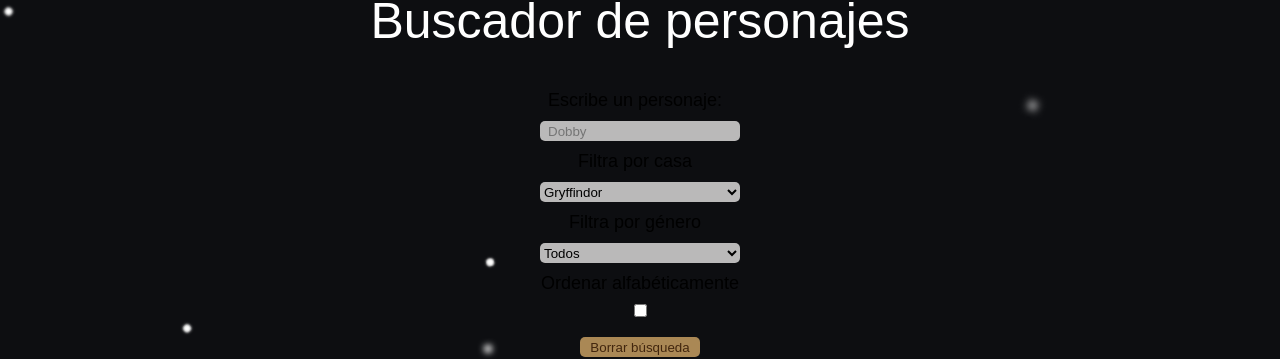
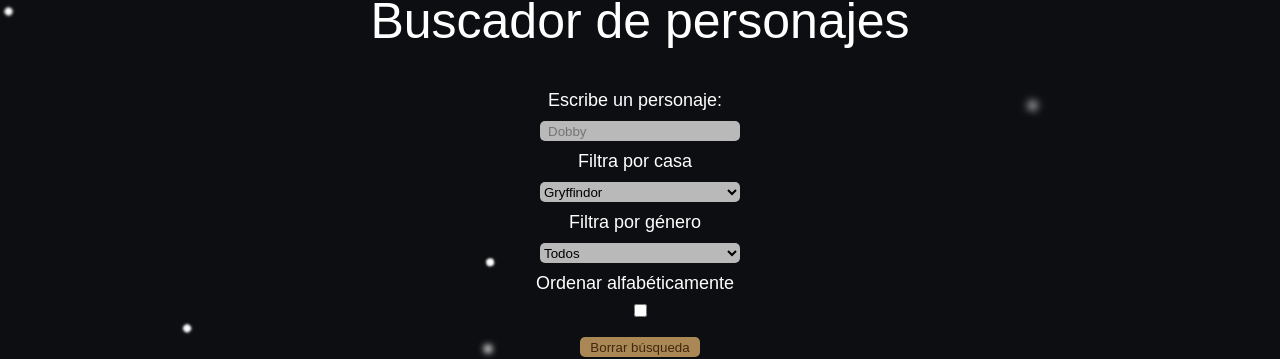
Before and after one commit to Adalab/modulo-3-evaluacion-final-MarianelaLandoni, a React (Create React App) app: page /#/ in a window 1280 px wide. Shown: the part 153-512 px from the top of the page. Built offline with nearby package versions, Linux system fonts and the light colour scheme; no server answers; a web font is replaced by a local one.

Commit message:
Change letter styles

```diff
--- a/src/components/App.js
+++ b/src/components/App.js
@@ -2,7 +2,7 @@ import { useState, useEffect } from 'react';
 import { useLocation, matchPath } from 'react-router';
 import { Route, Routes } from 'react-router-dom';
 //Servicios
-import getDataApi from '../services/apiHp';
+import getDataApi from '../services/ApiHp';
 import ls from '../services/localStorage';
 //Componentes
 import Header from './Header';
--- a/src/components/Filters/AlphabeticalOrder.js
+++ b/src/components/Filters/AlphabeticalOrder.js
@@ -4,7 +4,9 @@ function AlphabeticalOrder(props) {
   };
   return (
     <>
-      <label htmlFor="alphaOrder">Ordenar alfabéticamente</label>
+      <label htmlFor="alphaOrder" className="form__label">
+        Ordenar alfabéticamente
+      </label>
       <input
         type="checkbox"
         name="alphaOrder"
--- a/src/styles/layout/characterList.scss
+++ b/src/styles/layout/characterList.scss
@@ -32,7 +32,7 @@
     }
 
     .linkItem {
-      color: black;
+      color: #fff;
       text-decoration: none;
     }
   }
--- a/src/styles/layout/filters.scss
+++ b/src/styles/layout/filters.scss
@@ -10,6 +10,7 @@
   &__label {
     margin-right: 1rem;
     text-align: center;
+    color: #fff;
   }
 
   &__input {
@@ -18,7 +19,6 @@
     border: none;
     border-radius: 5px;
     background-color: rgb(186, 185, 185);
-
     padding: 0.8rem;
   }
 
```
Also changed, not shown: 1 other file (tests, documents, lock files or other folders).
